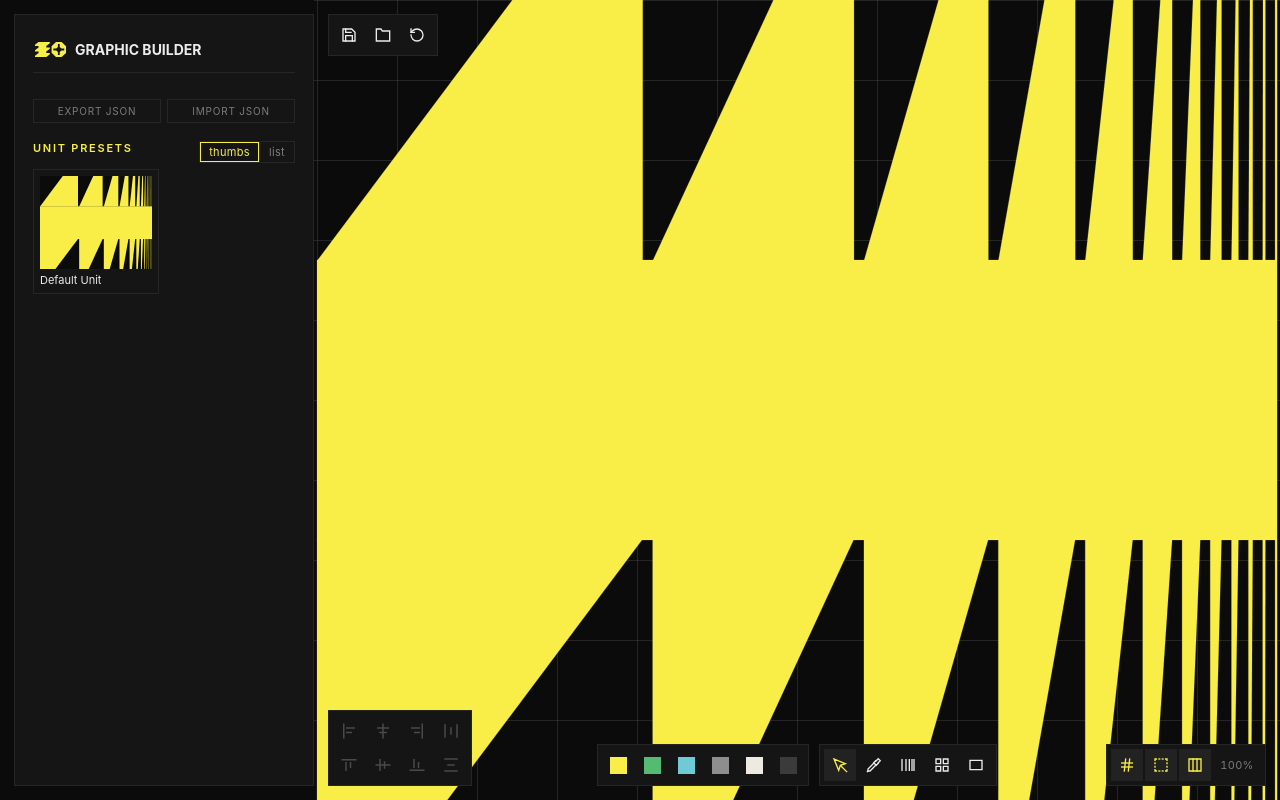
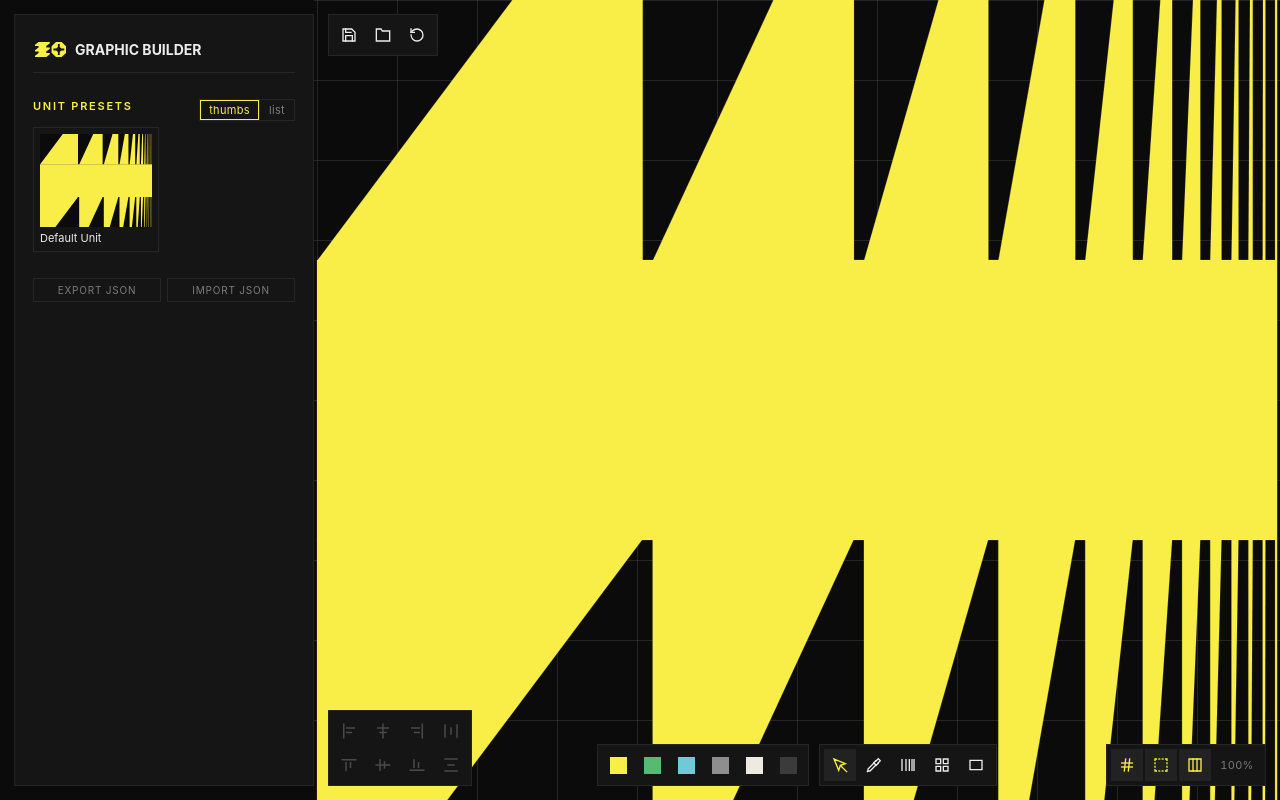
Before and after one commit to diceandfly/eo-graphic-builder, a Vue app: page / in a window 1280 px wide. Built offline with nearby package versions, Linux system fonts and the light colour scheme; a web font is replaced by a local one.

Commit message:
Move preset JSON IO row to the bottom of the panel
- Final position after §67's top placement: below the preset list,
  last child of the panel
- SPEC.md §68-0

Co-Authored-By: Claude Fable 5 <noreply@anthropic.com>

```diff
--- a/src/components/ControlPanel.vue
+++ b/src/components/ControlPanel.vue
@@ -398,12 +398,6 @@ function applyPhysical(pp) {
 
     <!-- 선택 없음: 새 유닛 + 프리셋 브라우저 -->
     <template v-else>
-    <!-- 프리셋 라이브러리 JSON 입출력 — 패널 최상단 -->
-    <div class="pIoRow">
-      <button class="pIoBtn" @click="emit('exportPresets')">export json</button>
-      <button class="pIoBtn" @click="presetFileEl.click()">import json</button>
-      <input ref="presetFileEl" type="file" accept=".json,application/json" hidden @change="onPresetFile" />
-    </div>
     <section>
       <div class="secHead">
         <h2>Unit Presets</h2>
@@ -470,6 +464,12 @@ function applyPhysical(pp) {
         </div>
       </div>
     </section>
+    <!-- 프리셋 라이브러리 JSON 입출력 — 패널 최하단 -->
+    <div class="pIoRow">
+      <button class="pIoBtn" @click="emit('exportPresets')">export json</button>
+      <button class="pIoBtn" @click="presetFileEl.click()">import json</button>
+      <input ref="presetFileEl" type="file" accept=".json,application/json" hidden @change="onPresetFile" />
+    </div>
     </template>
 
     <!-- 프리셋 우클릭 메뉴 -->
@@ -610,7 +610,7 @@ section h2 {
   background: var(--panel); border: 1px solid var(--line); border-radius: var(--radius);
   padding: 4px; display: flex; flex-direction: column;
 }
-.pIoRow { display: flex; gap: 6px; margin-bottom: -8px; }
+.pIoRow { display: flex; gap: 6px; }
 .pIoBtn {
   @include bordered-control;
   flex: 1; font-size: var(--fs-2xs); letter-spacing: var(--ls-wide); text-transform: uppercase;
```
Also changed, not shown: 1 other file (tests, documents, lock files or other folders).
